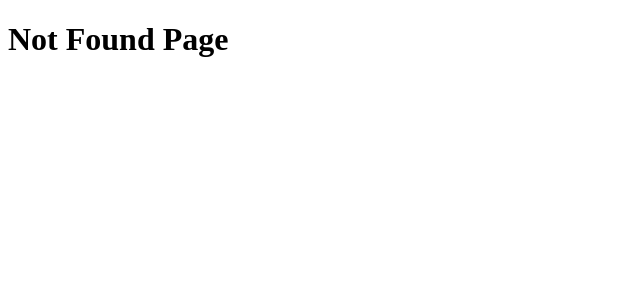
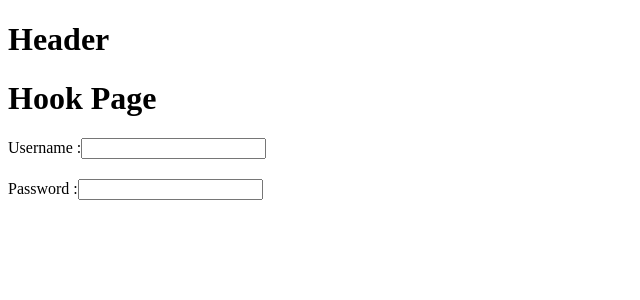
Before and after one commit to alwiranata/typescript-react, a React (Vite) app: page /hook in a window 1280 px wide. Before the commit this address had no page. Shown: the top 300 px of the page, without its empty margins (0-640 px from the left). Built offline with nearby package versions, Linux system fonts and the light colour scheme.

Commit message:
add : hookPage

```diff
--- a/package.json
+++ b/package.json
@@ -10,9 +10,12 @@
     "preview": "vite preview"
   },
   "dependencies": {
+    "@hookform/resolvers": "^5.1.1",
     "react": "^19.1.0",
     "react-dom": "^19.1.0",
-    "react-router": "^7.6.3"
+    "react-hook-form": "^7.60.0",
+    "react-router": "^7.6.3",
+    "zod": "^4.0.5"
   },
   "devDependencies": {
     "@eslint/js": "^9.30.1",
--- a/src/pages/FormPage.tsx
+++ b/src/pages/FormPage.tsx
@@ -5,38 +5,37 @@ const FormPage = () => {
     const [username, setUsername] = useState("")
     const [email, setEmail] = useState("")
 
-    const [erorrUsername, setErrorUsername] = useState("")
-    const [erorrEmail, setErrorEmail] = useState("")
-    const handleSubmit = () => {
+    // const [erorrUsername, setErrorUsername] = useState("")
+    // const [erorrEmail, setErrorEmail] = useState("")
+    // const handleSubmit = () => {
 
-        const userNameValidate = username.length < 5
-        const emailValidate = email.length < 7
+    //     const userNameValidate = username.length < 5
+    //     const emailValidate = email.length < 7
 
-        if (userNameValidate) {
-            setErrorUsername("Usernamer must be  at leats 5 character")
-        }
+    //     if (userNameValidate) {
+    //         setErrorUsername("Usernamer must be  at leats 5 character")
+    //     }
 
-        if (emailValidate) {
-            setErrorEmail("email must bea at least 7 character")
-        }
-        // const username = inputUsername.current?.value
-        // const email = inputEmail.current?.value
-        // alert(`Username  :${username} & Email : ${email}` )
-    }
+    //     if (emailValidate) {
+    //         setErrorEmail("email must bea at least 7 character")
+    //     }
+    //     // const username = inputUsername.current?.value
+    //     // const email = inputEmail.current?.value
+    //     // alert(`Username  :${username} & Email : ${email}` )
+    // }
     return (
         <>
             <div>Form Page</div>
             <div>
                 <label htmlFor="username">Username</label>
                 <input type="text" id="username" onChange={(e) => setUsername(e.target.value)} value={username}/>
-                <p style={{color : "red"}}>{erorrUsername}</p>
+                {/* <p style={{color : "red"}}>{erorrUsername}</p> */}
             </div>
             <div>
                 <label htmlFor="email">Email</label>
                 <input type="text" id="email" onChange={(e) => setEmail(e.target.value)} value={email}/>
-                <p style={{color : "red"}}>{erorrEmail}</p>
+                {/* <p style={{color : "red"}}>{erorrEmail}</p> */}
             </div>
-            <button onClick={handleSubmit}>Submit</button>
         </>
     )
 }
--- /dev/null
+++ b/src/pages/HookPage.tsx
@@ -0,0 +1,26 @@
+import { useForm } from "react-hook-form"
+
+const  HookPage = () => {
+    const form = useForm()
+    const handleSubmit = () => {
+
+    }
+    return(
+        <>
+        <h1>Hook Page</h1>
+
+        <form action="" style={{display :"flex", flexDirection:"column", gap : "20px"}} >
+            <label >
+                Username :
+                <input type="text" {...form.register("username")}  />
+            </label>
+            <label >
+                Password :
+                <input type="text" {...form.register("password")}/>
+            </label>
+        </form>
+        </>
+    )
+}
+
+export default HookPage
--- a/src/routes/route.tsx
+++ b/src/routes/route.tsx
@@ -5,18 +5,21 @@ import ProductPage from "../pages/ProductPage"
 import NotFoundPage from "../pages/NotFoundPage"
 import ListProductPage from "../pages/ListProductPage"
 import FormPage from "../pages/FormPage"
+import HookPage from "../pages/HookPage"
 
 
 const RoutePage = () => {
     return (
         <>
+        <h1>Header</h1>
             <Routes>
                 <Route path="/" element={<HomePage />} />
                 <Route path="/term" element={<TermPage />} />
                 <Route path="*" element ={<NotFoundPage/>} />
                 <Route path="/product/:name/:id" element={<ProductPage/>} />
                 <Route path="/list-product" element={<ListProductPage/>}/>
-                <Route path="/form" element={<FormPage/>}></Route>
+                <Route path="/form" element={<FormPage/>}/>
+                <Route path="/hook" element={<HookPage/>} />
             </Routes>
         </>
     )
```
Also changed, not shown: 1 other file (tests, documents, lock files or other folders).
